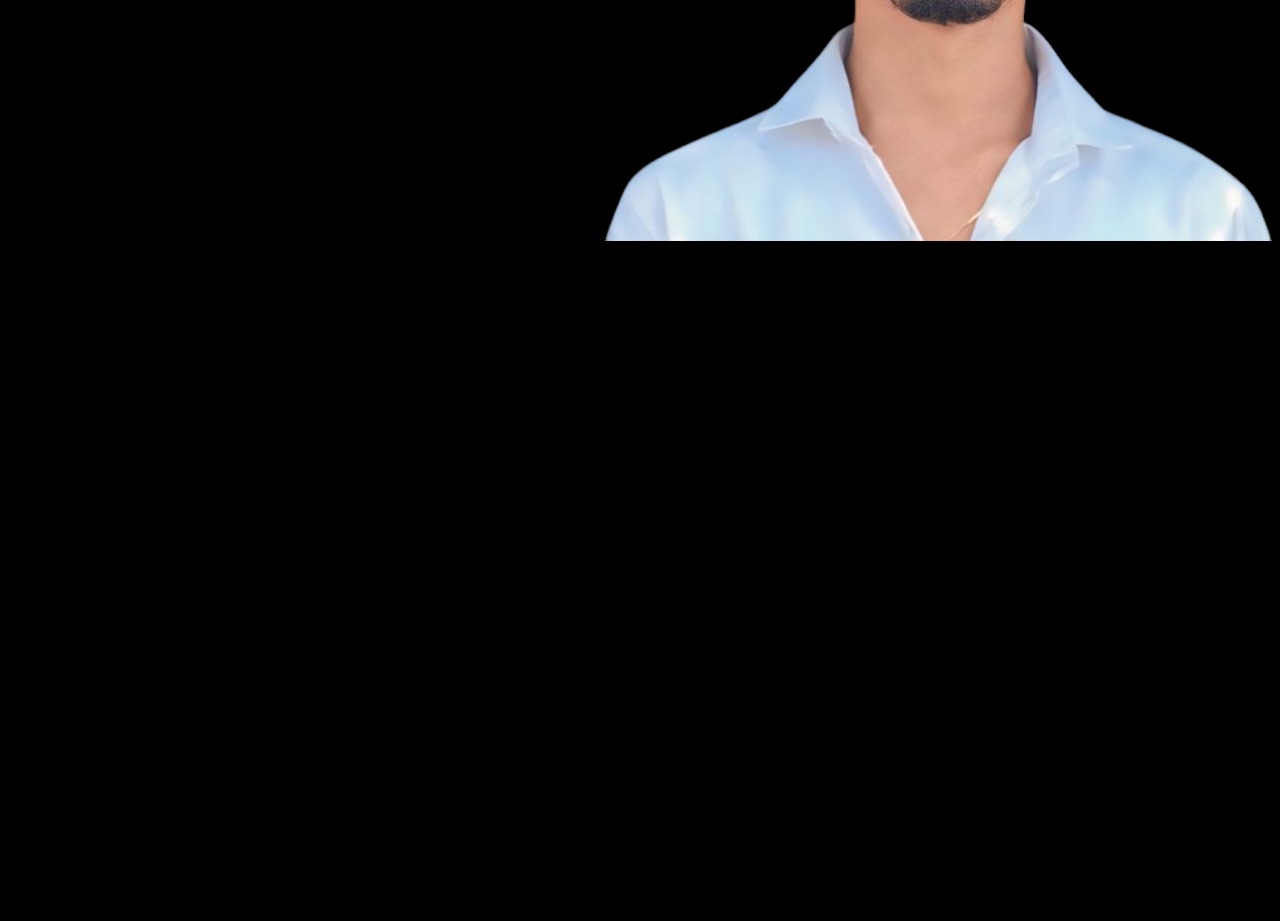
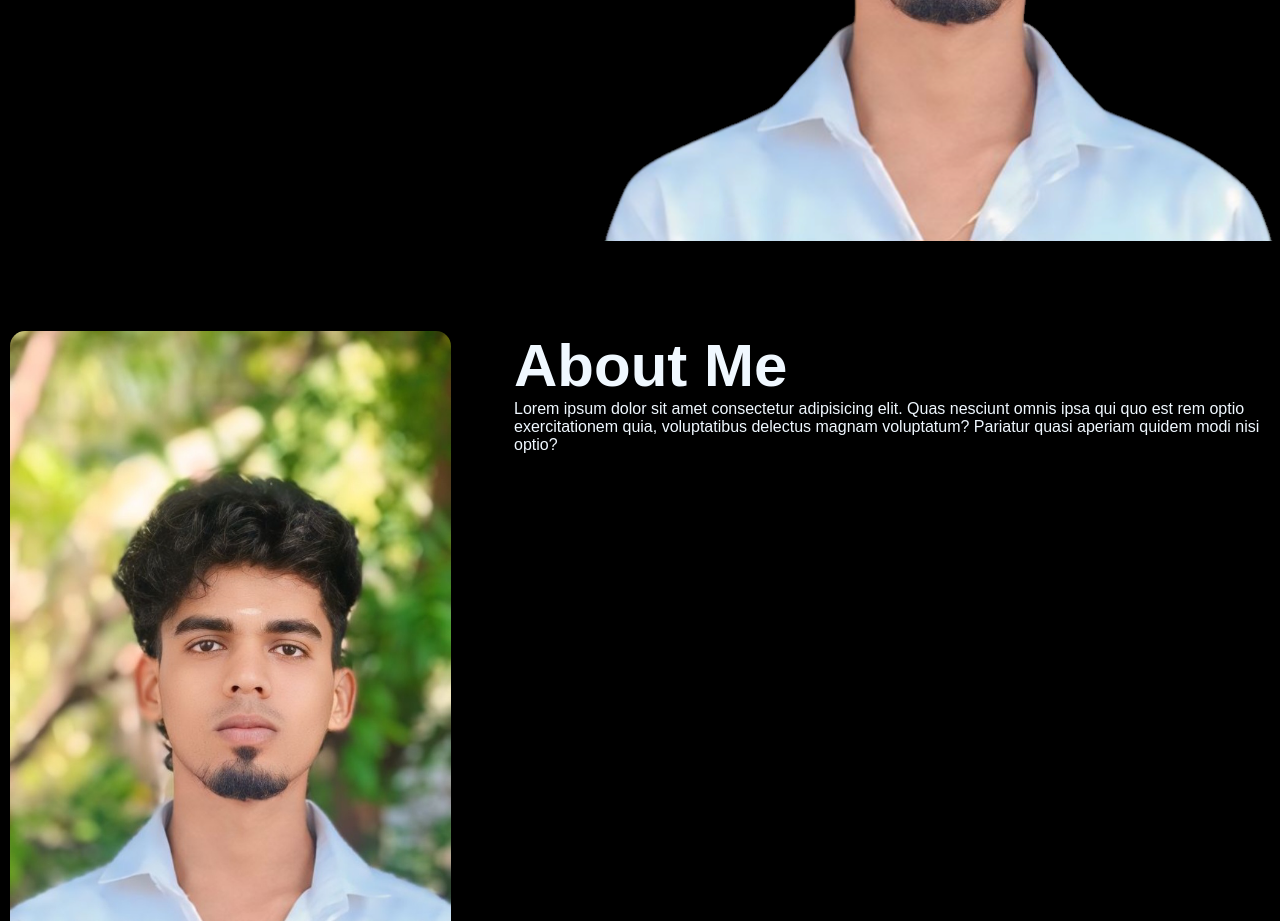
Before and after one commit to Veerasuryahub/portfolio_git, a plain HTML site: page index.html in a window 1280 px wide. Shown: the part 559-1480 px from the top of the page. Before the commit the page ends 800 px from the top, so only its background shows below. Drawn offline with Linux system fonts and the light colour scheme.

Commit message:
create about

```diff
--- a/index.html
+++ b/index.html
@@ -28,6 +28,21 @@
     </div>
 </div>
 
+<!-- --------about------- -->
+<div id="about">
+    <div class="container">
+        <div class="row">
+            <div class="col-1">
+                <img src="about.jpg">
+            </div>
+            <div class="col-2">
+                <h1 class="title" >About Me</h1>
+                <p>Lorem ipsum dolor sit amet consectetur adipisicing elit. Quas nesciunt omnis ipsa qui quo est rem optio exercitationem quia, voluptatibus delectus magnam voluptatum? Pariatur quasi aperiam quidem modi nisi optio?</p>
+            </div>
+        </div>
+    </div>
+</div>
+
 
 </body>
 </html>
--- a/style.css
+++ b/style.css
@@ -50,3 +50,29 @@ nav ul li a{
 .header-text h1 span{
     color: red;
 }
+
+/* --------about----- */
+#about{
+    padding: 80px 0;
+    color:aliceblue;
+}
+.row{
+    display: flex;
+    justify-content: space-between;
+    flex-wrap: wrap;
+}
+.col-1{
+    flex-basis: 35%;
+}
+.col-1 img{
+    width: 100%;
+    border-radius: 15px;
+}
+.col-2{
+    flex-basis: 60%;
+}
+.col-2 .title{
+    font-size: 60px;
+    font-weight: 600;
+    color: aliceblue;
+}
```
